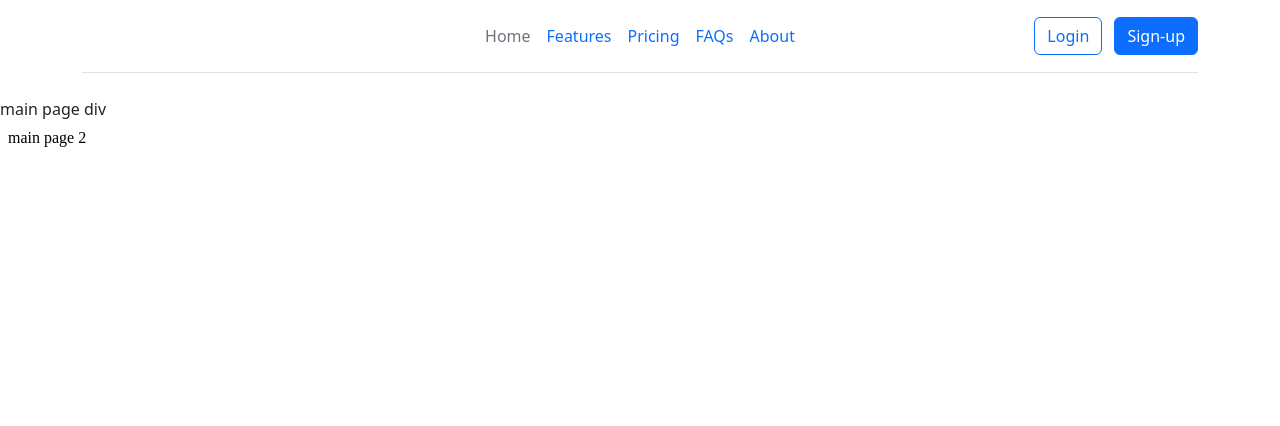
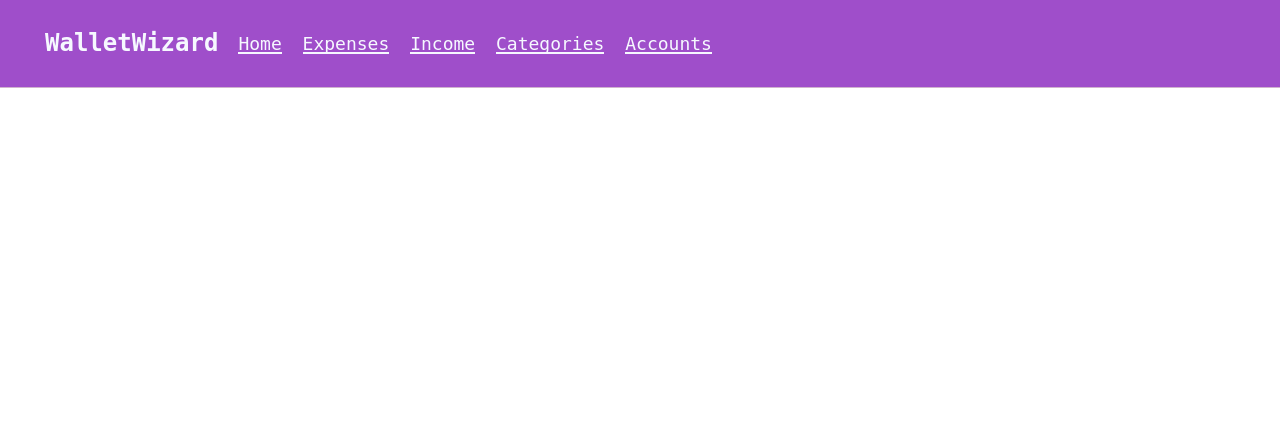
Before and after one commit to yyong1/wallet-wizard, a PHP site: page / in a window 1280 px wide. Shown: the top 426 px of the page. Run offline with PHP 8.4, Linux system fonts and the light colour scheme.

Commit message:
nav bar css

```diff
--- a/client/css/style.css
+++ b/client/css/style.css
@@ -1 +1,152 @@
-// noting now
+:root {
+    --primary: #9f4eca;
+    --secondary: #cfb3cd;
+    --secondary-darker: #b79eb5;
+    --accent-primary: #4eca9f;
+    --accent-primary-hover: #4abf97;
+    --accent-secondary: #b3cfb5;
+    --accent-secondary-hover: #a6cfa9;
+    --ww-black: #50514f;
+    --ww-white: #f6f8ff;
+    --ww-grey: #a6a2a2;
+    --hover-blue: #dadff2;
+}
+
+* {
+    padding: 0;
+    margin: 0;
+    box-sizing: border-box;
+}
+
+body {
+    border-color: var(--secondary);
+    font-size: 18px;
+    font-family: "Inconsolata", monospace;
+}
+
+.header-area {
+    background: var(--primary);
+    height: 100%;
+    padding: 12px 30px;
+    z-index: 999;
+    border-bottom: 1px solid var(--secondary);
+}
+
+.header-container {
+    width: 100%;
+    margin: auto;
+    display: table;
+}
+
+.site-logo {
+    float: left;
+    padding: 17px 0;
+}
+
+.site-logo a {
+    color: var(--ww-white);
+    font-size: 24px;
+    font-weight: 700;
+    text-decoration: none;
+    padding: 15px;
+}
+
+.mobile-nav {
+    padding: 20px 0;
+    display: none;
+}
+
+.mobile-nav-menu {
+    float: right;
+}
+
+.primary-menu {
+    list-style: none;
+}
+
+.primary-menu li {
+    display: inline-block;
+    margin: 21px 5px;
+}
+
+.primary-menu a {
+    color: var(--ww-white);
+    position: relative;
+    text-decoration: none;
+    font-weight: 500;
+}
+
+.primary-menu a:hover,
+.primaru-menu .active {
+    color: var(--accent-primary-hover);
+}
+
+.primary-menu li a:after {
+    content: "";
+    position: absolute;
+    width: 100%;
+    height: 2px;
+    background: var(--ww-white);
+    left: 0;
+    bottom: 0px;
+    transition: all .5s;
+}
+
+.primary-menu li a:hover:after {
+    width: 100%;
+}
+
+.primary-menu li .active:after {
+    width: 100%;
+}
+
+.mobile-nav {
+    float: right;
+    margin: 10px;
+    padding: 10px;
+    font-size: 24px;
+    color: var(--ww-white);
+    outline: none;
+    cursor: pointer;
+}
+
+@media only screen and (max-width: 768px) {
+    .site-nav-menu {
+        float: none;
+        position: absolute;
+        background: var(--ww-black);
+        width: 100%;
+        left: 0;
+        top: 85px;
+        padding: 30px 0px 150px 0px;
+        border-top: 1px solid var(--ww-grey);
+        clip-path: circle(0% at 100% 0%);
+        transition: all .8s;
+    }
+
+    .primary-manu li {
+        display: block;
+        text-align: center;
+        margin: 25px 5px;
+    }
+
+    .mobile-nav {
+        display: block;
+    }
+
+    .mobile-menu {
+        clip-path: circle(112% at 100% 0%);
+    }
+
+    .primary-menu li a::after {
+        display: none;
+    }
+}
+
+/* .btn-container {
+    margin-left: auto;
+    float: right;
+    width: 40%;
+    display: flex;
+    justify-content: flex-end;
+} */
--- a/client/index.html
+++ b/client/index.html
@@ -6,43 +6,44 @@
     <meta http-equiv="X-UA-Compatible" content="IE=edge">
     <meta name="viewport" content="width=device-width, initial-scale=1.0">
     <title>WEB</title>
-    <link href="https://cdn.jsdelivr.net/npm/bootstrap@5.3.0-alpha3/dist/css/bootstrap.min.css" rel="stylesheet" integrity="sha384-KK94CHFLLe+nY2dmCWGMq91rCGa5gtU4mk92HdvYe+M/SXH301p5ILy+dN9+nJOZ" crossorigin="anonymous">
-    <script src="https://cdn.jsdelivr.net/npm/bootstrap@5.3.0-alpha3/dist/js/bootstrap.bundle.min.js" integrity="sha384-ENjdO4Dr2bkBIFxQpeoTz1HIcje39Wm4jDKdf19U8gI4ddQ3GYNS7NTKfAdVQSZe" crossorigin="anonymous"></script>
+    <script src="js/vendor/jquery-3.7.0.slim.min.js"></script>
+    <!-- CSS import -->
+    <link rel="stylesheet" href="/wallet-wizard/client/css/style.css">
+    <!-- JS import -->
+    <script src="js/app.js"></script>
     <script src="js/vendor/jquery-3.7.0.slim.min.js"></script>
 </head>
 
 <body>
-            <!-- NavBar -->
-            <div class="container">
-                <header class="d-flex flex-wrap align-items-center justify-content-center justify-content-md-between py-3 mb-4 border-bottom">
-                  <div class="col-md-3 mb-2 mb-md-0">
-                    <a href="/" class="d-inline-flex link-body-emphasis text-decoration-none">
-                      <svg class="bi" width="40" height="32" role="img" aria-label="Bootstrap"><use xlink:href="#bootstrap"></use></svg>
-                    </a>
-                  </div>
-
-                  <ul class="nav col-12 col-md-auto mb-2 justify-content-center mb-md-0">
-                    <li><a href="#" class="nav-link px-2 link-secondary">Home</a></li>
-                    <li><a href="#" class="nav-link px-2">Features</a></li>
-                    <li><a href="#" class="nav-link px-2">Pricing</a></li>
-                    <li><a href="#" class="nav-link px-2">FAQs</a></li>
-                    <li><a href="#" class="nav-link px-2">About</a></li>
-                  </ul>
-
-                  <div class="col-md-3 text-end">
-                    <button type="button" class="btn btn-outline-primary me-2">Login</button>
-                    <button type="button" class="btn btn-primary">Sign-up</button>
-                  </div>
-                </header>
-              </div>
-              <!-- mainpage part -->
-              <div>
-                main page div
-              </div>
-              <div id="includedContent">
-                <object type="text/html" data="components/painPage.html" width="100%" height="300px"></object>
-              </div>
-    <script src="js/app.js"></script>
-    <link rel="stylesheet" href="css/styles.css">
+  <header class="header-area">
+    <div class="header-container">
+      <div class="site-logo">
+        <a href="#">WalletWizard</a>
+      </div>
+      <div class="mobile-nav">
+        <i class="fas fa-bars"></i>
+      </div>
+      <div class="site-nav-menu">
+        <ul class="primary-menu">
+          <li><a href="#" class="active">Home</a></li>
+          <li><a href="#" class="">Expenses</a></li>
+          <li><a href="#" class="">Income</a></li>
+          <li><a href="#" class="">Categories</a></li>
+          <li><a href="#" class="">Accounts</a></li>
+        </ul>
+      </div>
+      <!-- <div class="btn-container">
+        <button class="btn btn-primary">Sign In</button>
+        <button class="btn btn-primary">Sign Up</button>
+      </div> -->
+    </div>
+  </header>
+  <script>
+    $(document).ready(function() {
+      $('.mobile-nav i').click(function() {
+        $('.site-nav-menu').toggleClass('active');
+      });
+    });
+  </script>
 </body>
 </html>
```
